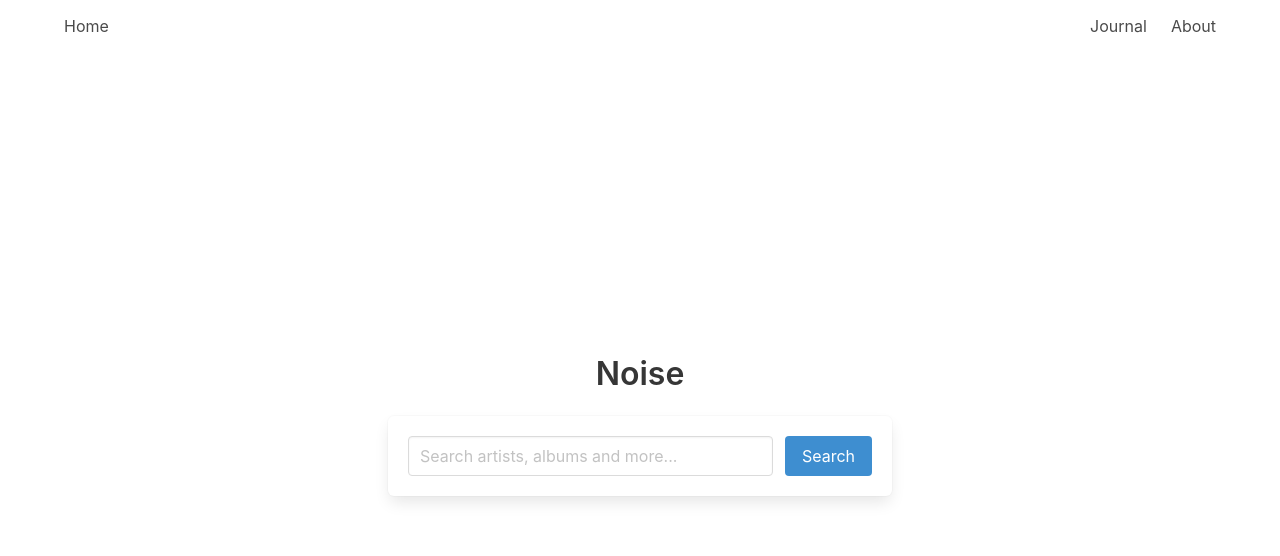
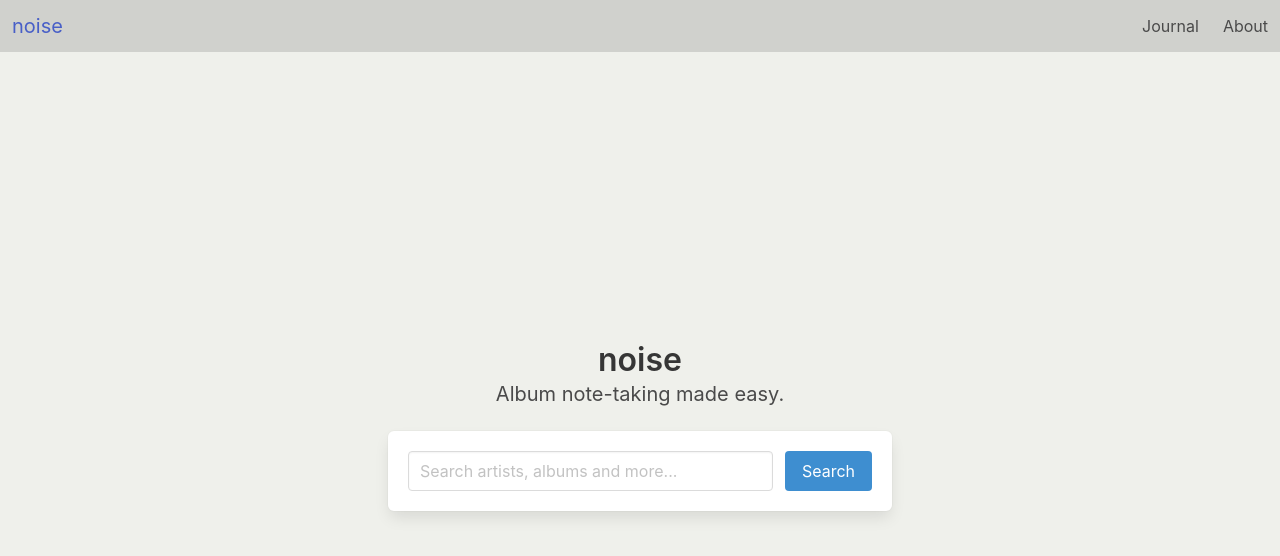
Before and after one commit to Jo-Ivan/noise, a React (Create React App) app in the folder noise/: page / in a window 1280 px wide. Shown: the top 556 px of the page. Built offline with nearby package versions, Linux system fonts and the light colour scheme.

Commit message:
add subtitle on hero

```diff
--- a/noise/src/App.js
+++ b/noise/src/App.js
@@ -11,6 +11,7 @@ import "bulma/css/bulma.min.css";
 
 const App = () => {
   const [results, setResults] = useState([]);
+  const [journal, setJournal] = useState([]);
   const [searchString, setSearchString] = useState("");
 
   const searchOptions = {
@@ -65,13 +66,15 @@ const App = () => {
   };
 
   return (
-    <div className="container">
+    <>
       <Header />
-      <Route path="/" exact component={() => <Home lastSearch={searchString} onSubmit={searchFormSubmitHandler} />} />
-      <Route path="/search-results" component={() => <SearchResults results={results} />} />
-      <Route path="/journal" component={Journal} />
-      <Route path="/about" component={About} />
-    </div>
+      <div className="container">
+        <Route path="/" exact component={() => <Home lastSearch={searchString} onSubmit={searchFormSubmitHandler} />} />
+        <Route path="/search-results" component={() => <SearchResults results={results} />} />
+        <Route path="/journal" component={Journal} />
+        <Route path="/about" component={About} />
+      </div>
+    </>
   );
 };
 
--- a/noise/src/components/layout/Header.js
+++ b/noise/src/components/layout/Header.js
@@ -5,10 +5,10 @@ const Header = () => {
   const [isBurgerActive, setisBurgerActive] = useState(false);
 
   return (
-    <nav className="navbar" role="navigation" aria-label="main navigation">
+    <nav id="nav" className="navbar" role="navigation" aria-label="main navigation">
       <div className="navbar-brand">
         <Link className="navbar-item" to="/">
-          Home
+          <p className="is-size-5">noise</p>
         </Link>
 
         <button
--- a/noise/src/components/search/Search.js
+++ b/noise/src/components/search/Search.js
@@ -3,7 +3,8 @@ const Search = ({ onSubmit }) => {
     <div className="hero-body">
       <div className="container has-text-centered">
         <div className="column is-6 is-offset-3">
-          <h1 className="title">Noise</h1>
+          <h1 className="title">noise</h1>
+          <h2 class="subtitle">Album note-taking made easy.</h2>
           <div className="box">
             <form onSubmit={onSubmit} className="field is-grouped">
               <p className="control is-expanded">
--- a/noise/src/index.css
+++ b/noise/src/index.css
@@ -5,6 +5,7 @@ body {
     sans-serif;
   -webkit-font-smoothing: antialiased;
   -moz-osx-font-smoothing: grayscale;
+  background-color: #eff0eb;
 }
 
 code {
@@ -21,3 +22,8 @@ code {
 .card-footer {
   margin-top: auto;
 }
+
+
+#nav {
+  background-color: #d0d1cd;
+}
```
